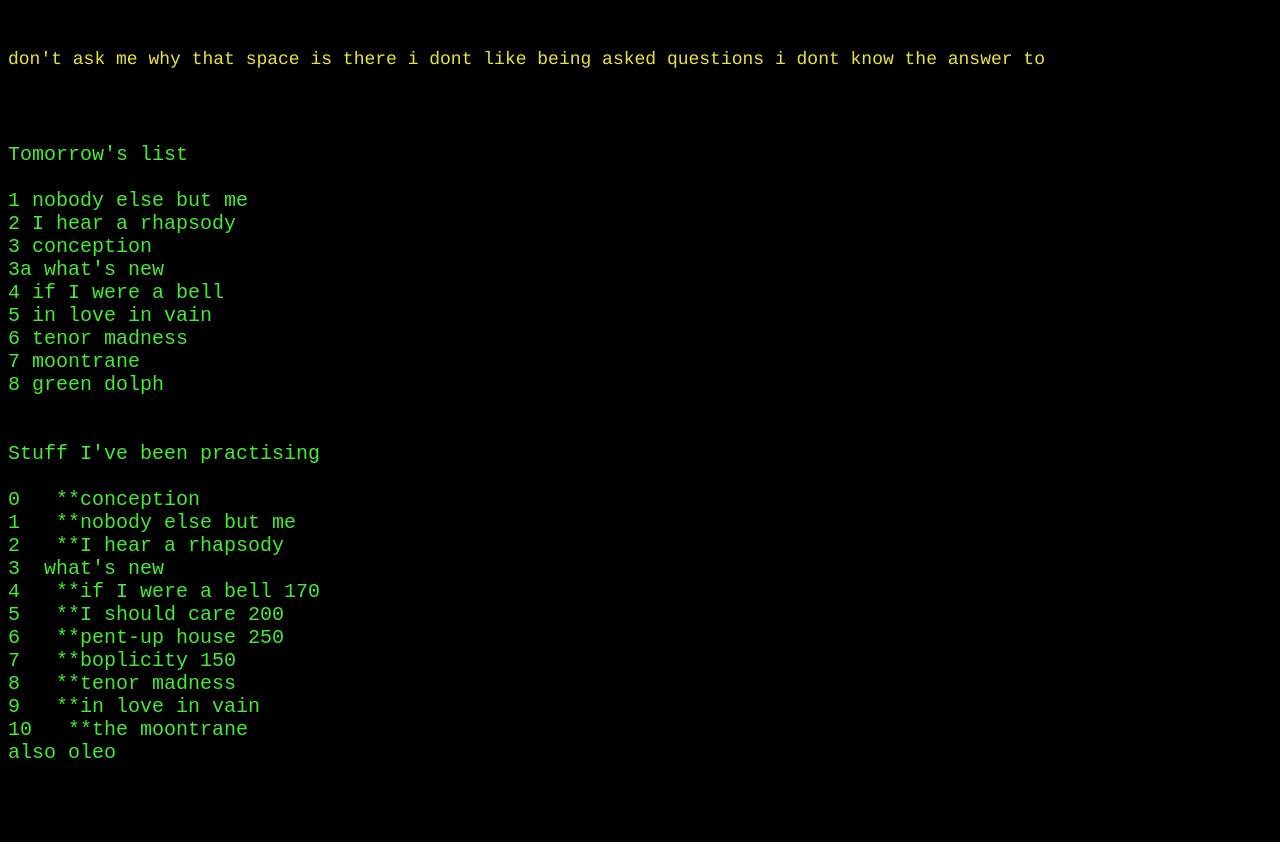
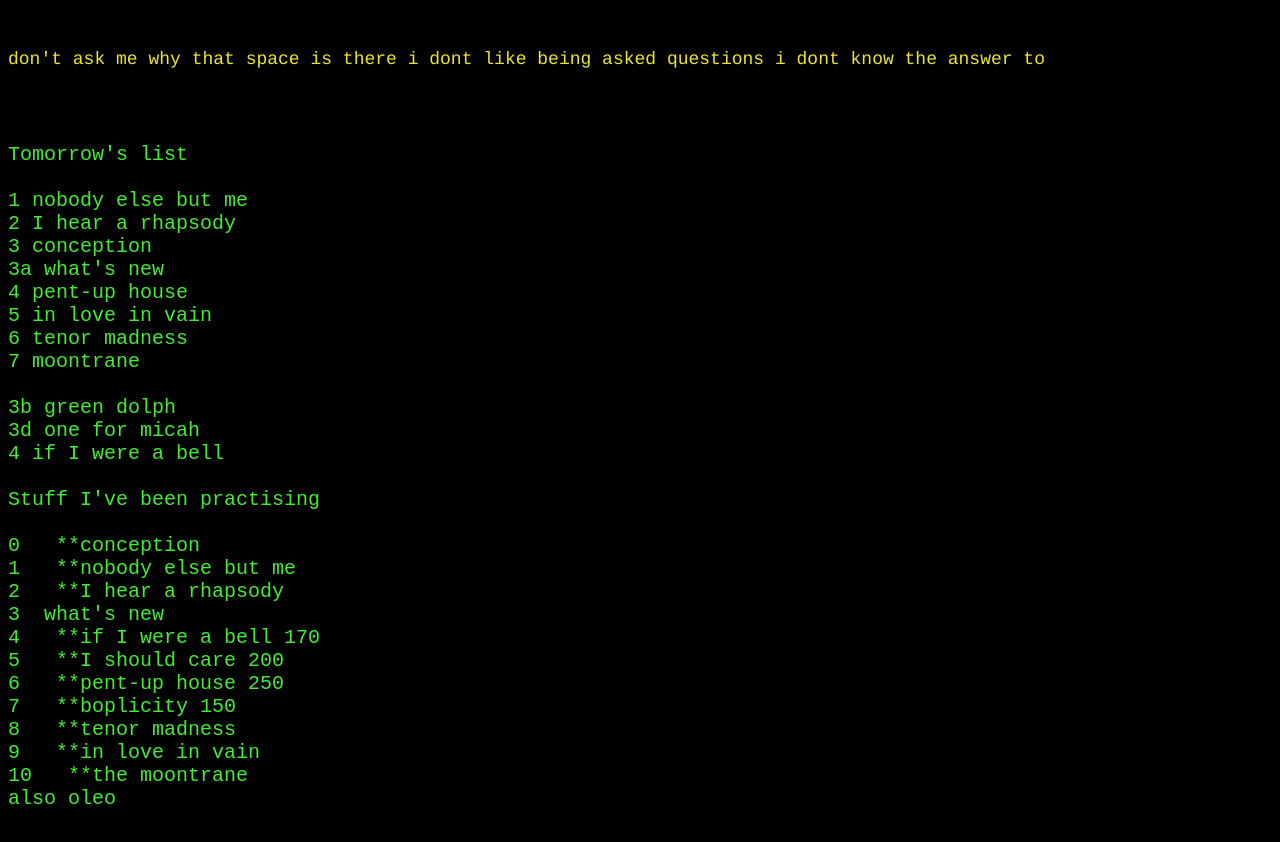
Before and after one commit to lucaspitzer/index, a plain HTML site: page leads.html in a window 1280 px wide. Shown: the part 520-1362 px from the top of the page. Drawn offline with Linux system fonts and the light colour scheme.

Commit message:
Update leads.html

```diff
--- a/leads.html
+++ b/leads.html
@@ -34,12 +34,14 @@ Tomorrow's list
 2 I hear a rhapsody
 3 conception
 3a what's new
-4 if I were a bell
+4 pent-up house
 5 in love in vain
 6 tenor madness
 7 moontrane
-8 green dolph
 
+3b green dolph
+3d one for micah
+4 if I were a bell
 
 Stuff I've been practising
 
```
